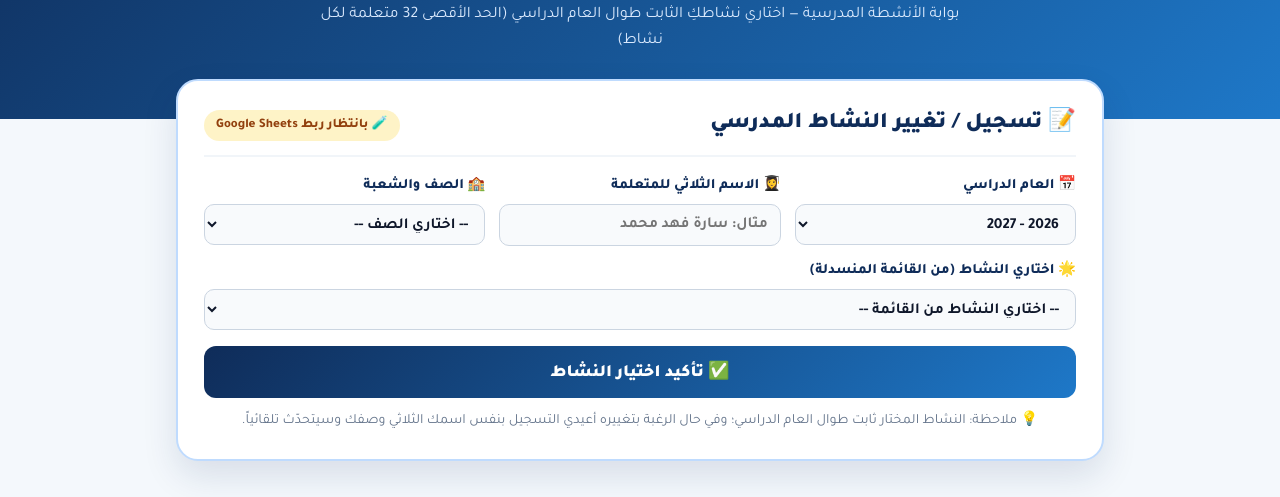
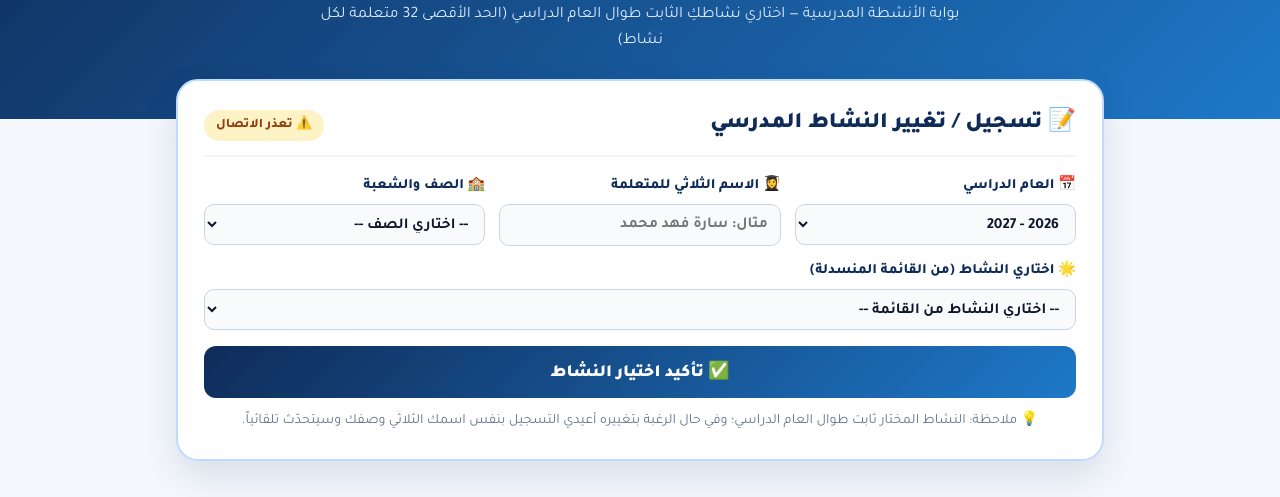
Before and after one commit to aljazaeractivities/activity, a plain HTML site: page index.html in a window 1280 px wide. Shown: the part 277-774 px from the top of the page. Drawn offline with Linux system fonts and the light colour scheme; no server answers.

```diff
--- a/index.html
+++ b/index.html
@@ -623,7 +623,7 @@
 
   <script>
     // ضعي رابط Google Apps Script هنا بين علامتي التنصيص
-    const SCRIPT_URL = "";
+    const SCRIPT_URL = "https://script.google.com/macros/s/AKfycbySS8eSUudc_sTwJxs8rCEL9AFjaXJOCyOaEa-FGOf_qMlGSVYs4L7ZBdocqnSkBUai/exec";
 
     const MAX_SEATS = 32;
     const ADMIN_PIN = "1959";
```
